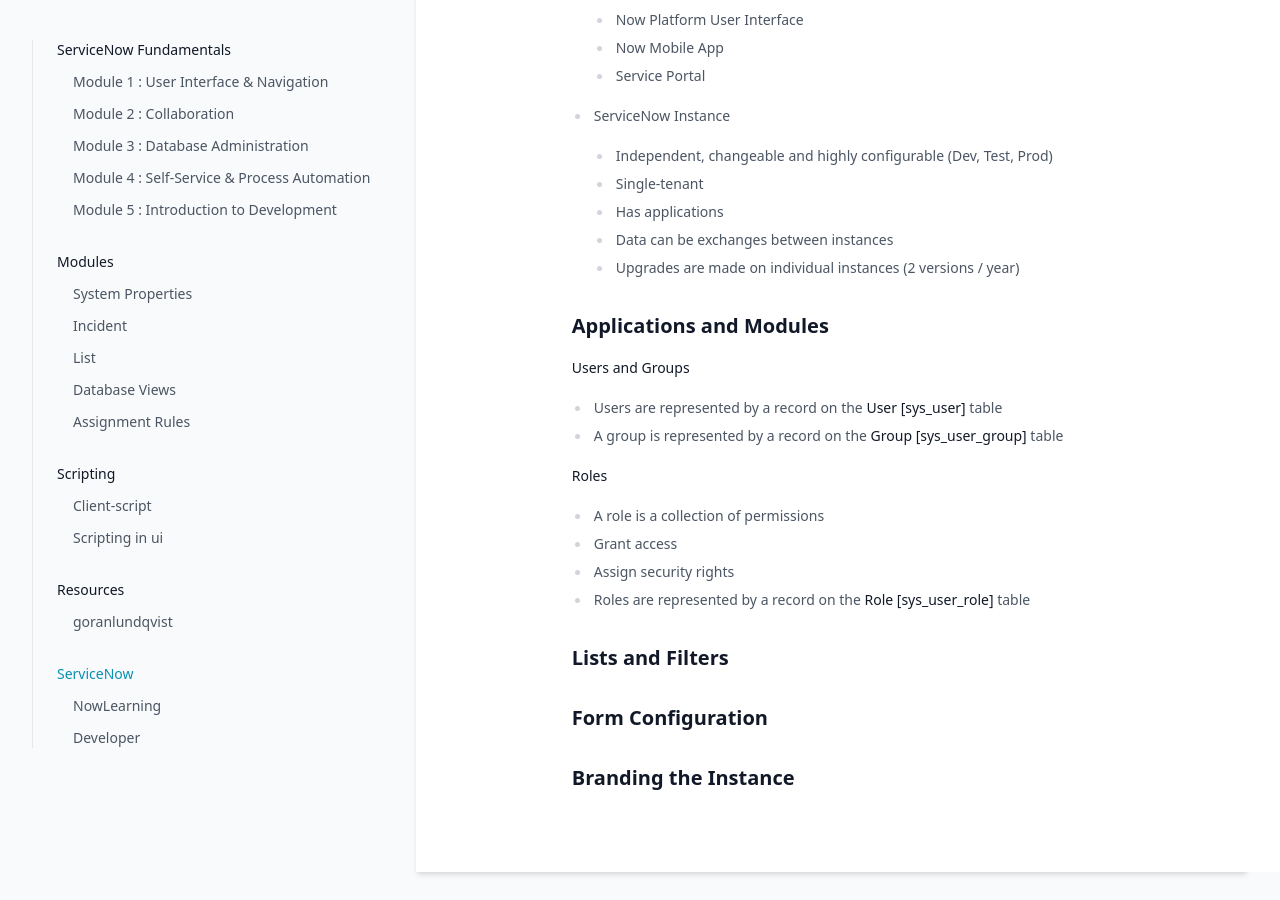
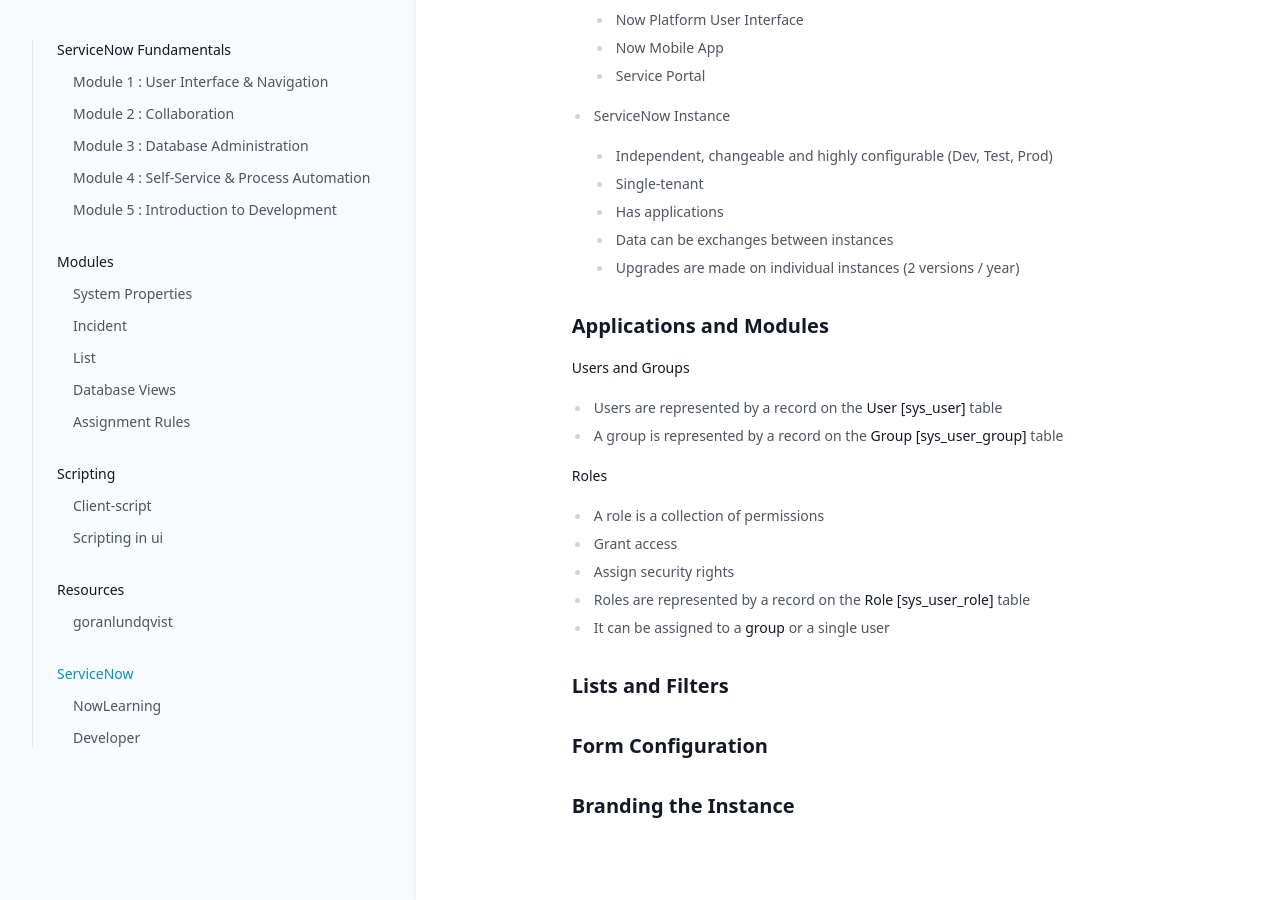
Before and after one commit to greglejeune/ebook, a Jekyll site: the page built from _servicenow/2021-11-01-snf-module1.md, in a window 1280 px wide and 900 px high, scrolled down 607 px. Built offline with Jekyll 4.4.1, drawn with Linux system fonts in a browser that asks for light colours.

Commit message:
Update 2021-11-01-snf-module1.md

```diff
--- a/_servicenow/2021-11-01-snf-module1.md
+++ b/_servicenow/2021-11-01-snf-module1.md
@@ -58,6 +58,7 @@ category: snf
   <li>Grant access</li>
   <li>Assign security rights</li>
   <li>Roles are represented by a record on the <strong>Role [sys_user_role]</strong> table</li>
+  <li>It can be assigned to a <strong>group</strong> or a single user</li>
 </ul>
 
 <p style="text-align: justify;">
```
